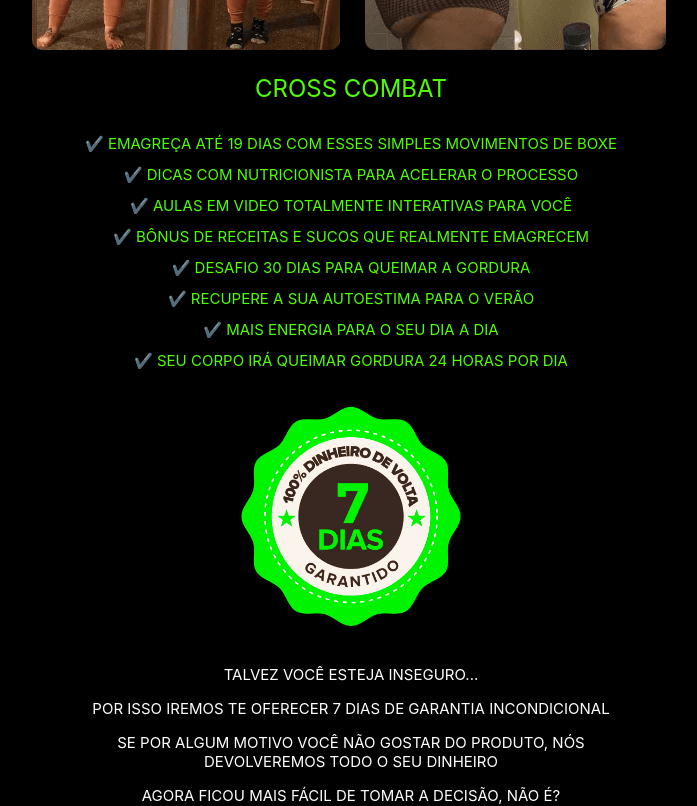
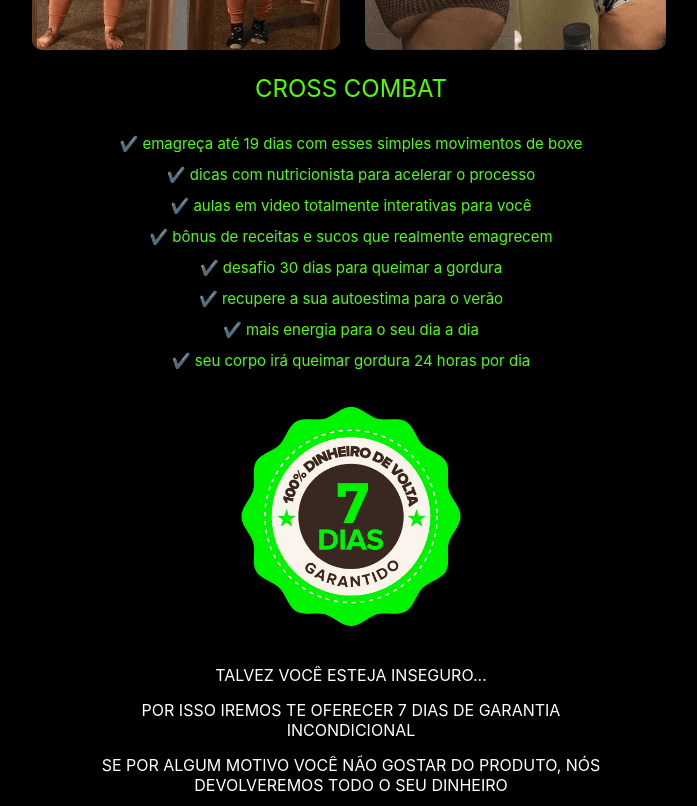
Before and after one commit to DjorgeSilva/marketing, a React (Create React App) app in the folder my-app/: page / in a window 1280 px wide. Shown: the part 1620-2426 px from the top of the page, without its empty margins (289-986 px from the left). Built offline with nearby package versions, Linux system fonts and the light colour scheme.

Commit message:
update font size and remove unused code

```diff
--- a/my-app/src/Components/Home/index.tsx
+++ b/my-app/src/Components/Home/index.tsx
@@ -160,7 +160,7 @@ export const Home: React.FC = (): JSX.Element => {
                 key={option.id}
                 fontSize={15}
                 color={"#4fff00"}
-                isUppercase={true}
+                isUppercase={false}
                 margin={"6px 0px"}
                 lineHeight={"none"}
               >
@@ -183,7 +183,7 @@ export const Home: React.FC = (): JSX.Element => {
             return (
               <TextContent
                 key={item.id}
-                fontSize={item.fontSize}
+                fontSize={16}
                 color={item.color}
                 isUppercase={true}
                 margin={item.margin}
```
Also changed, not shown: my-app/src/constants.tsx (+0 -8 lines).
